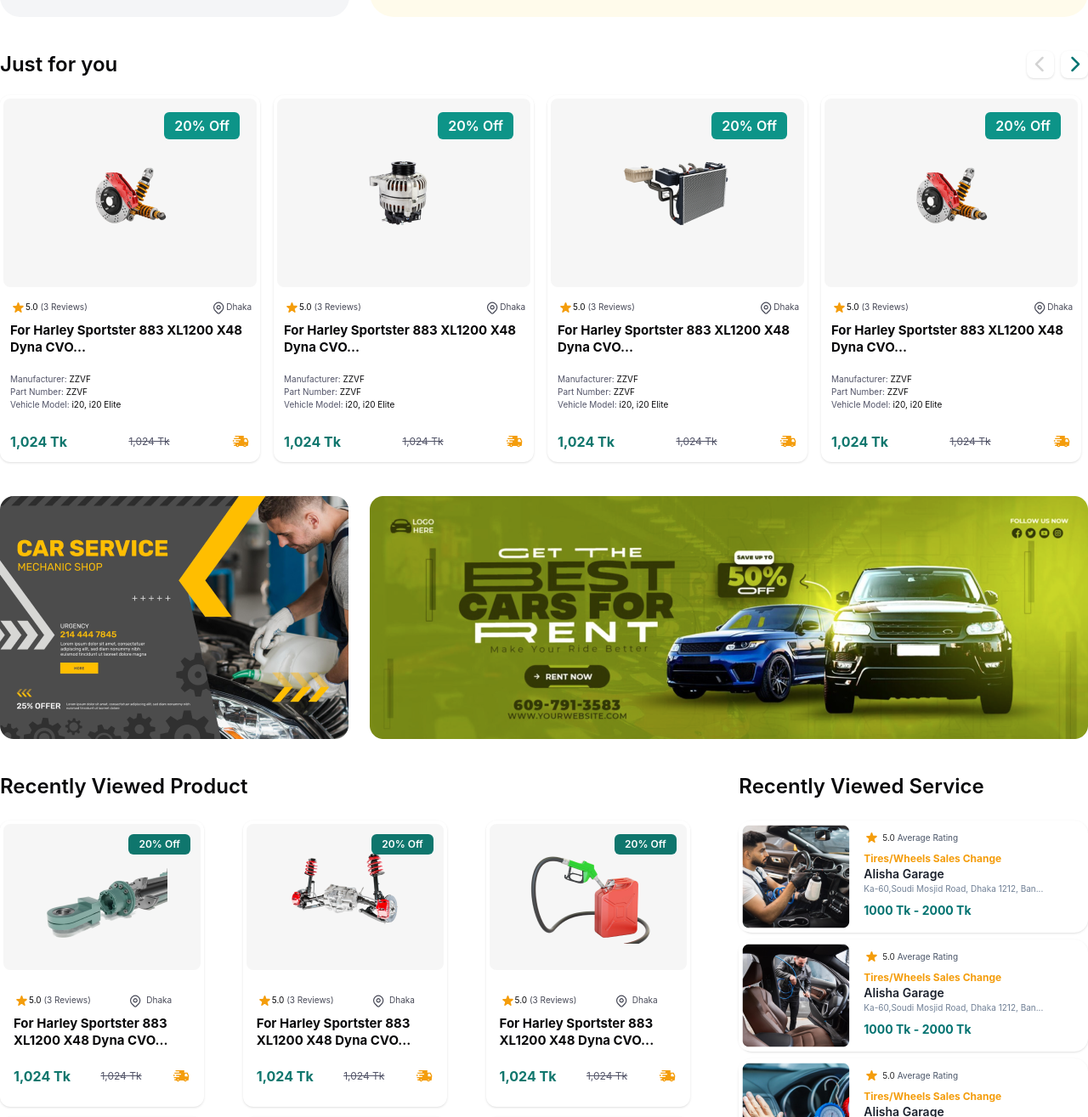
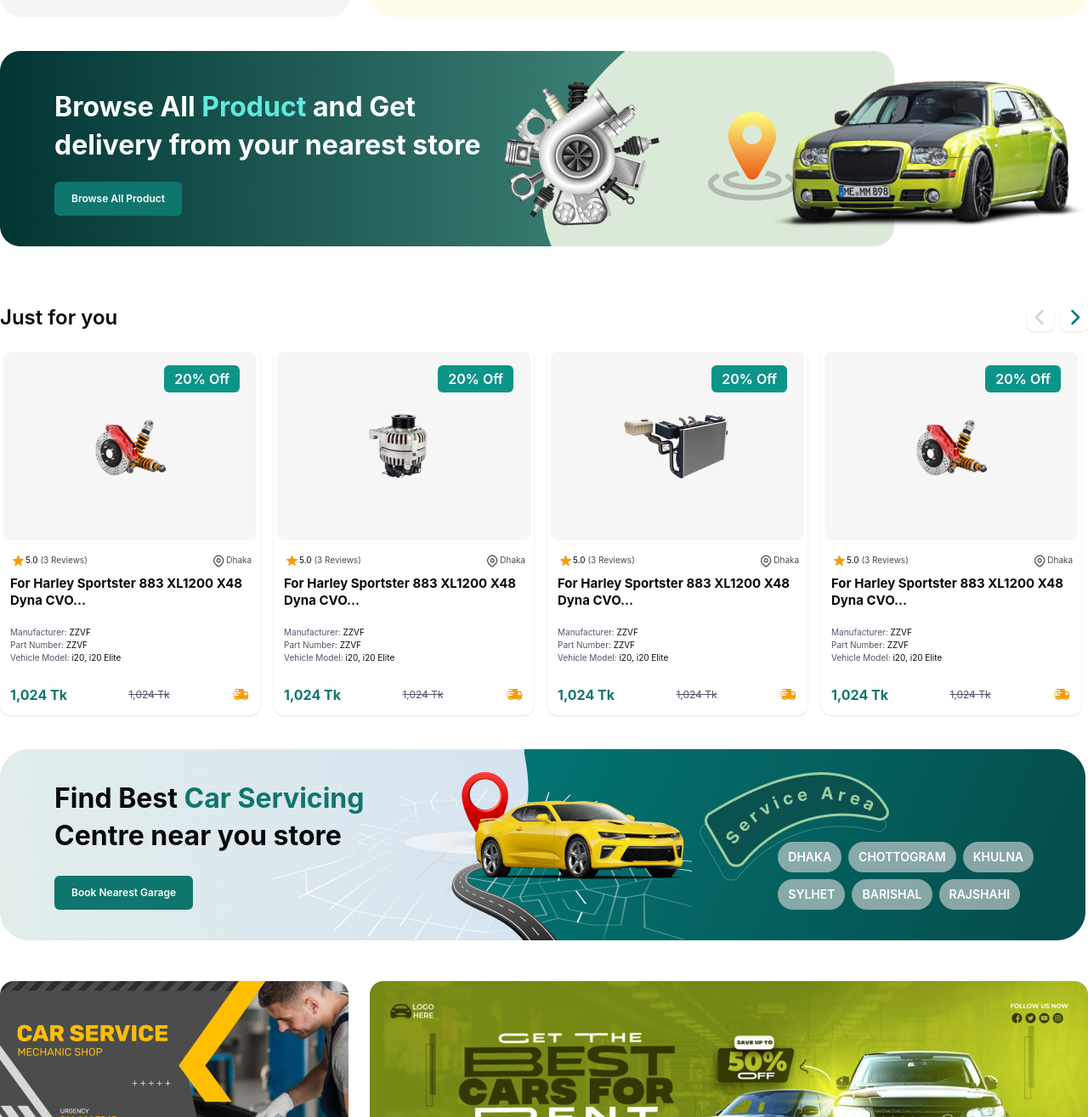
Before and after one commit to qtecsolution/AutoCare_HTML, a website: page index.html in a window 1280 px wide. Shown: the part 3198-4513 px from the top of the page at 85% size. Drawn offline with nearby package versions, Linux system fonts and the light colour scheme.

Commit message:
[Done] two section

```diff
--- a/index.html
+++ b/index.html
@@ -1746,6 +1746,21 @@
       </div>
     </section>
 
+    <!-- Browse All Product -->
+    <section class="container mx-auto my-10">
+      <div class="bg-no-repeat py-11 px-16"
+        style="background-image: url('./src/assets/image/home/browse-all-product.png')">
+        <div class="mb-5">
+          <h1 class="text-xl md:text-[32px] font-bold text-white leading-[140%]">
+            Browse All <span class="text-[#5EEADE]">Product</span> and Get <br> delivery from your nearest store
+          </h1>
+        </div>
+        <div class="mb-5">
+          <button class="py-3 px-5 bg-[#0F766D] rounded-md text-white font-semibold text-xs">Browse All Product</button>
+        </div>
+      </div>
+    </section>
+
     <!-- Just for you section -->
     <section class="container mx-auto my-10">
 
@@ -1985,6 +2000,50 @@
           </div>
         </div>
 
+      </div>
+    </section>
+
+    <!-- Car Servicing Centre -->
+    <section class="container mx-auto my-10">
+      <div class="bg-no-repeat pt-9 pb-11 px-16"
+        style="background-image: url('./src/assets/image/home/car-servicing-centre.png')">
+        <div class="flex justify-between">
+          <div class="">
+            <div class="">
+              <h1 class="text-xl md:text-[32px] font-bold text-[#09090B] leading-[140%]">
+                Find Best <span class="text-[#0F766D]">Car Servicing</span> <br> Centre near you
+                store
+              </h1>
+            </div>
+            <div class="mt-6">
+              <button class="py-3 px-5 bg-[#0F766D] rounded-md text-white font-semibold text-xs">
+                Book Nearest Garage
+              </button>
+            </div>
+          </div>
+
+          <div class="self-end">
+
+            <div class="flex gap-2 mb-2">
+              <button
+                class="py-2 px-3 bg-[#d9d9d99e] rounded-[37px] uppercase text-sm font-semibold text-white">Dhaka</button>
+              <button
+                class="py-2 px-3 bg-[#d9d9d99e] rounded-[37px] uppercase text-sm font-semibold text-white">chottogram</button>
+              <button
+                class="py-2 px-3 bg-[#d9d9d99e] rounded-[37px] uppercase text-sm font-semibold text-white">khulna</button>
+            </div>
+
+            <div class="flex gap-2">
+              <button
+                class="py-2 px-3 bg-[#d9d9d99e] rounded-[37px] uppercase text-sm font-semibold text-white">SYLHET</button>
+              <button
+                class="py-2 px-3 bg-[#d9d9d99e] rounded-[37px] uppercase text-sm font-semibold text-white">BARISHAL</button>
+              <button
+                class="py-2 px-3 bg-[#d9d9d99e] rounded-[37px] uppercase text-sm font-semibold text-white">RAJSHAHI</button>
+            </div>
+
+          </div>
+        </div>
       </div>
     </section>
 
```
Also changed, not shown: src/assets/css/style.css, src/assets/image/home/browse-all-product.png (added), src/assets/image/home/car-servicing-centre.png (added).
